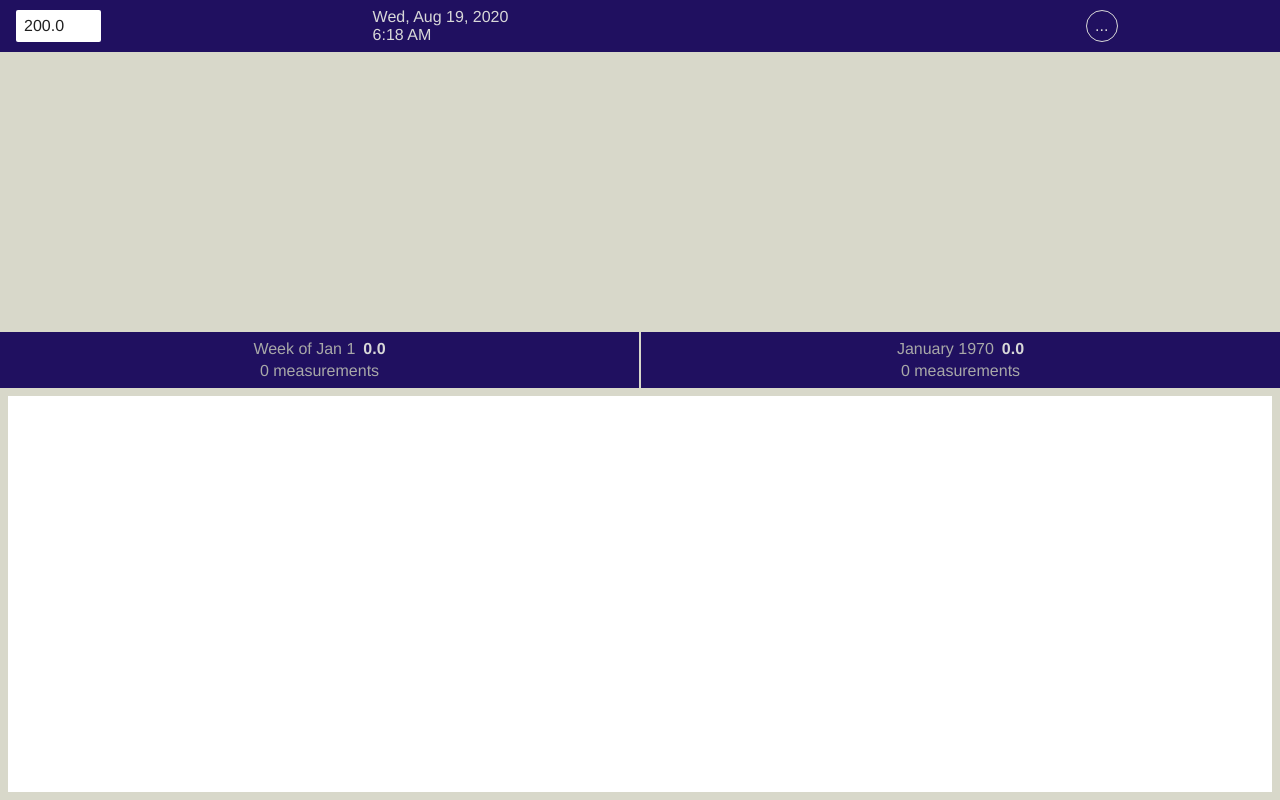
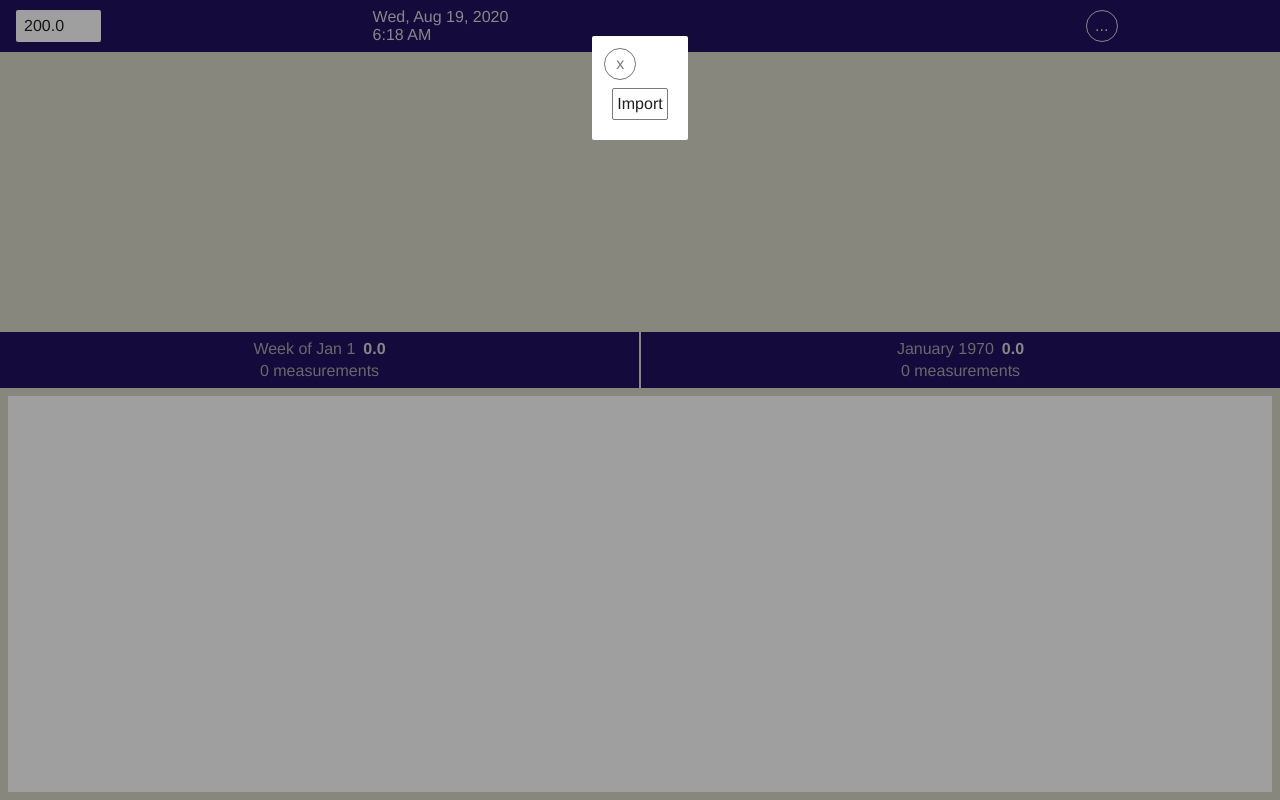
Before and after one commit to philrmass/weight-tracker, a React app: page / in a window 1280 px wide. Built offline with nearby package versions, Linux system fonts and the light colour scheme; the HTML template or start-up script is replaced by a standard one.

Commit message:
add options

```diff
--- a/src/components/App.js
+++ b/src/components/App.js
@@ -2,9 +2,7 @@ import React, { Fragment } from 'react';
 import { connect } from 'react-redux';
 import PropTypes from 'prop-types';
 
-//import { loadData } from '../utilities/files';
 import { getWeek, getMonth } from '../utilities/times';
-import { importWeights, setOptionsOpen } from '../redux/weights/actions';
 import styles from '../styles/App.module.css';
 import Average from './Average';
 import Graph from './Graph';
@@ -17,18 +15,7 @@ function App({
   weeks,
   months,
   isOptionsOpen,
-  importWeights,
-  setOptionsOpen,
 }) {
-  console.log('OPT', isOptionsOpen, typeof importWeights, typeof setOptionsOpen);
-  //??? move to App
-  //??? add Modal around options
-  /*
-  async function importFile() {
-    importWeights(await loadData());
-  }
-  */
-
   return (
     <Fragment>
       <main className={styles.main}>
@@ -70,8 +57,6 @@ App.propTypes = {
   weeks: PropTypes.arrayOf(PropTypes.object).isRequired,
   months: PropTypes.arrayOf(PropTypes.object).isRequired,
   isOptionsOpen: PropTypes.bool.isRequired,
-  importWeights: PropTypes.func.isRequired,
-  setOptionsOpen: PropTypes.func.isRequired,
 };
 
 const mapState = (state) => ({
@@ -80,9 +65,4 @@ const mapState = (state) => ({
   isOptionsOpen: state.weights.isOptionsOpen,
 });
 
-const mapDispatch = {
-  importWeights,
-  setOptionsOpen,
-};
-
-export default connect(mapState, mapDispatch)(App);
+export default connect(mapState)(App);
--- a/src/components/Options.js
+++ b/src/components/Options.js
@@ -2,30 +2,43 @@ import React from 'react';
 import { connect } from 'react-redux';
 import PropTypes from 'prop-types';
 
-import {/* importWeights, */setOptionsOpen } from '../redux/weights/actions';
+import { loadData } from '../utilities/files';
+import { importWeights, setOptionsOpen } from '../redux/weights/actions';
+import styles from '../styles/Options.module.css';
 
 function Options({
+  importWeights,
   setOptionsOpen,
 }) {
-  console.log('OPT', typeof setOptionsOpen);
+  async function importFile() {
+    importWeights(await loadData());
+  }
 
   return (
-    <div>
-      <div>OPTIONS</div>
-      <button
-        onClick={() => {}}
-      >
-        Cancel
-      </button>
-    </div>
+    <main>
+      <div className={styles.top}>
+        <button
+          onClick={() => setOptionsOpen(false)}
+        >
+          x
+        </button>
+      </div>
+      <div className={styles.controls}>
+        <button onClick={importFile}>
+        Import
+        </button>
+      </div>
+    </main>
   );
 }
 
 Options.propTypes = {
+  importWeights: PropTypes.func.isRequired,
   setOptionsOpen: PropTypes.func.isRequired,
 };
 
 const mapDispatch = {
+  importWeights,
   setOptionsOpen,
 };
 
--- a/src/components/Weights.js
+++ b/src/components/Weights.js
@@ -2,9 +2,9 @@ import React from 'react';
 import { connect } from 'react-redux';
 import PropTypes from 'prop-types';
 
-import styles from '../styles/Weights.module.css';
 import { getDate, getTime } from '../utilities/times';
 import { removeWeight } from '../redux/weights/actions';
+import styles from '../styles/Weights.module.css';
 
 function Weights({
   weights,
--- a/src/redux/weights/reducer.js
+++ b/src/redux/weights/reducer.js
@@ -14,7 +14,7 @@ const defaultState = {
   all,
   weeks: calculateWeeks(all),
   months: calculateMonths(all),
-  isOptionsOpen: false,
+  isOptionsOpen: true,
 };
 
 export default function weightsReducer(state = defaultState, action) {
--- a/src/styles/Modal.module.css
+++ b/src/styles/Modal.module.css
@@ -1,20 +1,22 @@
 .main {
   position: fixed;
   top: 0;
+  bottom: 0;
   left: 0;
+  right: 0;
+  padding-top: var(--size-3);
   display: flex;
-  justify-content: center;
+  flex-direction: column;
+  justify-content: start;
   align-items: center;
-  height: 100vh;
-  width: 100vw;
-  background: var(--bg-overlay);
+  background: var(--bg-disabled);
 }
 
 .modal {
-  padding: 8px;
-  margin: 8px;
-  background: white;
-  border-radius: 2px;
+  padding: var(--size-0);
+  margin: var(--size-0);
+  background: var(--bg-normal);
+  border-radius: var(--border-radius);
 }
 
 .content {
--- /dev/null
+++ b/src/styles/Options.module.css
@@ -0,0 +1,33 @@
+.main {
+}
+
+.top {
+  display: flex;
+  align-items: center;
+}
+
+.top button {
+  border: 1px solid var(--color-button);
+  color: var(--color-button);
+}
+
+.top button:hover {
+  border-color: var(--color-button-hover);
+  background: var(--bg-button-hover);
+  color: var(--color-button-hover);
+}
+
+.controls {
+  padding: var(--size-1);
+}
+
+.controls button {
+  width: auto;
+  border: 1px solid var(--color-button);
+  border-radius: var(--border-radius);
+}
+
+.controls button:hover {
+  width: auto;
+  border-color: var(--color-button-hover);
+}
--- a/src/styles/Weights.module.css
+++ b/src/styles/Weights.module.css
@@ -20,6 +20,7 @@
 
 .buttons {
   display: flex;
+  justify-content: edn;
   align-items: center;
 }
 
--- a/src/styles/index.css
+++ b/src/styles/index.css
@@ -9,6 +9,7 @@
   --bg-alt: #d8d8ca;
   --bg-accent: #201060;
   --bg-button-hover: #f0f0f0;
+  --bg-disabled: #00000060;
   --color-normal: #202020;
   --color-normal-light: #505050;
   --color-accent: #d8d8d8;
```
Also changed, not shown: 1 other file (tests, documents, lock files or other folders).
